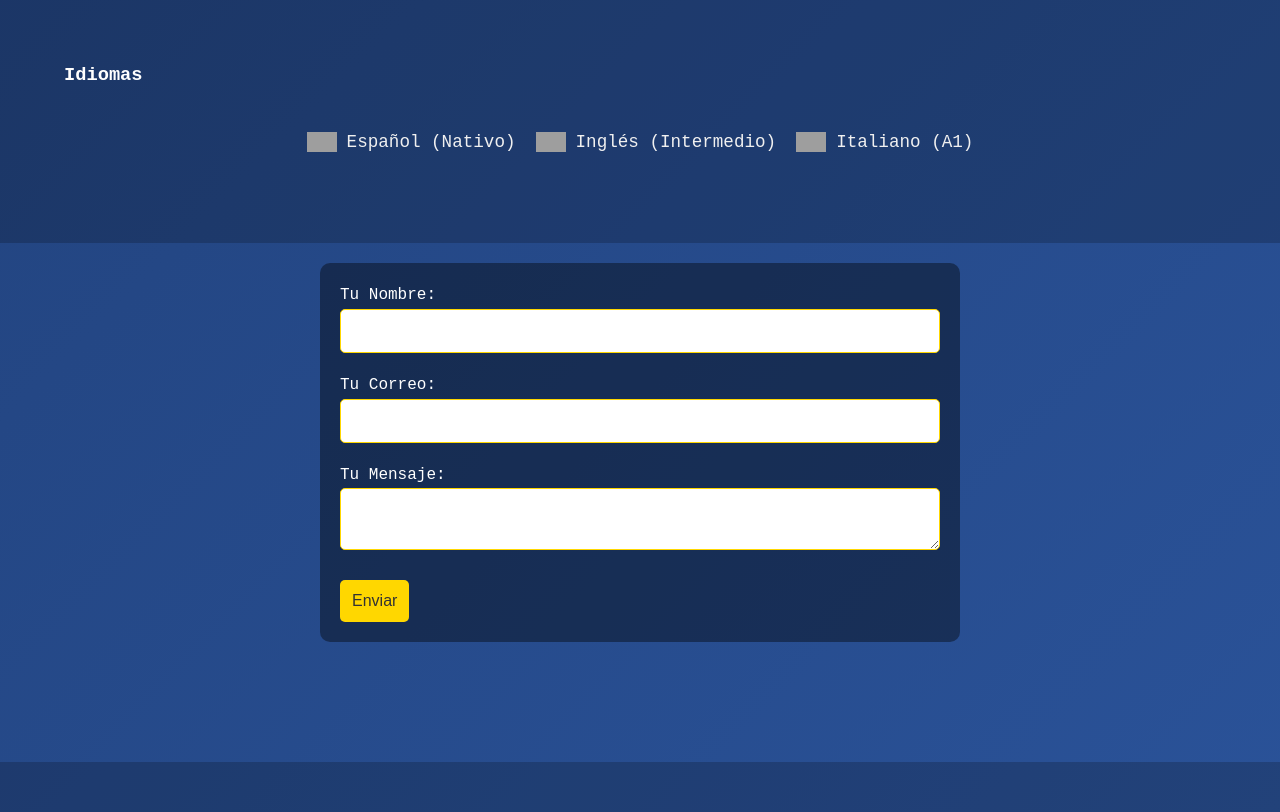
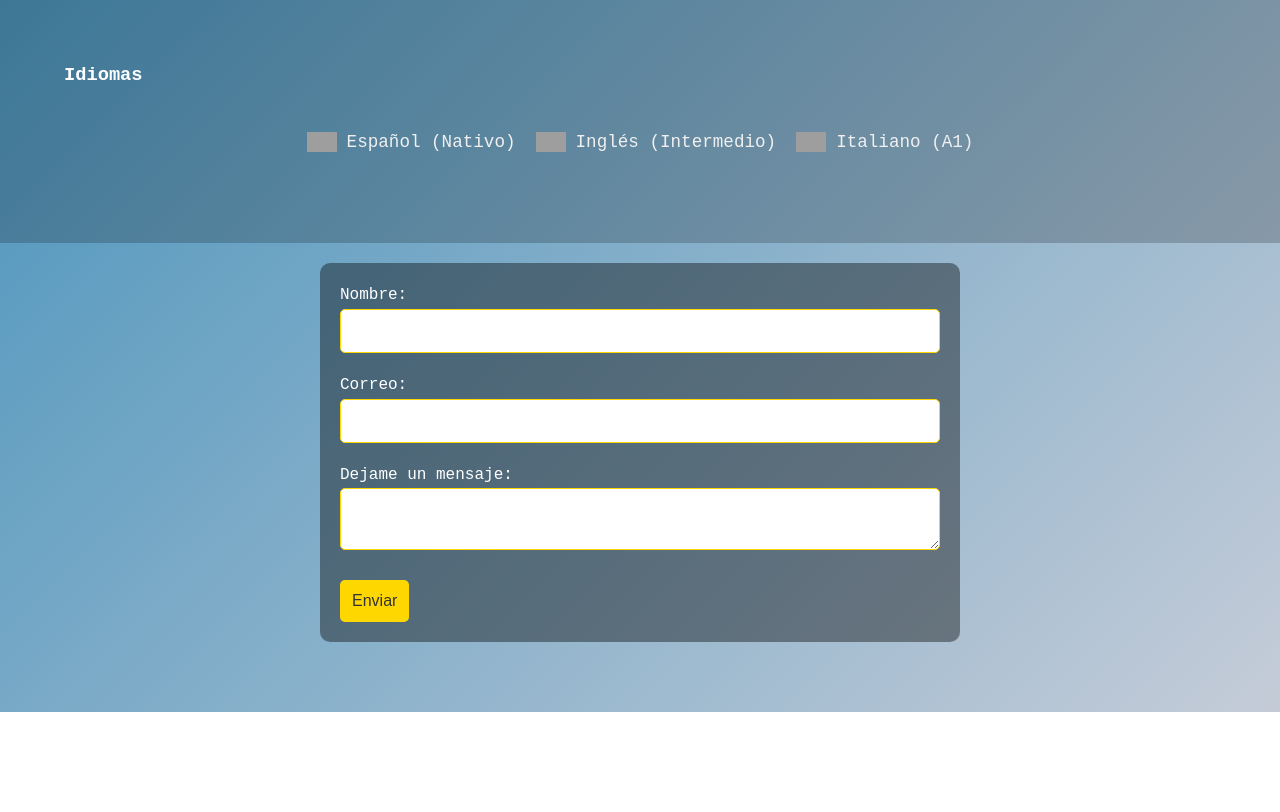
Before and after one commit to NachoCorsini/portoflio1, a plain HTML site: page index.html in a window 1280 px wide. Shown: the part 1240-2052 px from the top of the page. After the commit the page ends 1952 px from the top, so only its background shows below. Drawn offline with nearby package versions, Linux system fonts and the light colour scheme; grey boxes are pictures that could not be loaded; a script that the page names is missing.

Commit message:
cambios en algunos estilos

```diff
--- a/index.html
+++ b/index.html
@@ -132,20 +132,20 @@
           method="POST"
           id="contact-form"
         >
-          <label for="name">Tu Nombre:</label>
+          <label for="name">Nombre:</label>
           <input type="text" id="name" name="name" required />
 
-          <label for="email">Tu Correo:</label>
+          <label for="email">Correo:</label>
           <input type="email" id="email" name="_replyto" required />
 
-          <label for="message">Tu Mensaje:</label>
+          <label for="message">Dejame un mensaje:</label>
           <textarea id="message" name="message" required></textarea>
 
           <button type="submit">Enviar</button>
         </form>
       </div>
     </section>
-    <footer id="footer"></footer>
+
 
     <script src="script.js"></script>
   </body>
--- a/styles.css
+++ b/styles.css
@@ -3,7 +3,7 @@ body {
     margin: 0;
     padding: 0;
     font-family: 'Roboto Mono', monospace;
-    background: linear-gradient(135deg, #1e3c72 0%, #2a5298 100%);
+    background: linear-gradient(135deg, #0173ac 0%, #c5ccd8 100%);
     color: white;
     line-height: 1.6;
     display: flex;
@@ -30,14 +30,14 @@ header {
     width: 150px;
     height: 150px;
     border-radius: 50%;
-    border: 5px solid #ffd700;
+    border: 5px solid #e7ee21;
     margin-bottom: 20px;
     transition: transform 0.3s ease, box-shadow 0.3s ease;
 }
 
 .profile-img:hover {
-    transform: scale(1.1);
-    box-shadow: 0 10px 20px rgba(0, 0, 0, 0.5);
+    transform: scale(1.5);
+    box-shadow: 0 10px 20px rgba(0, 0, 0, 0.6);
 }
 
 .social-links {
```
